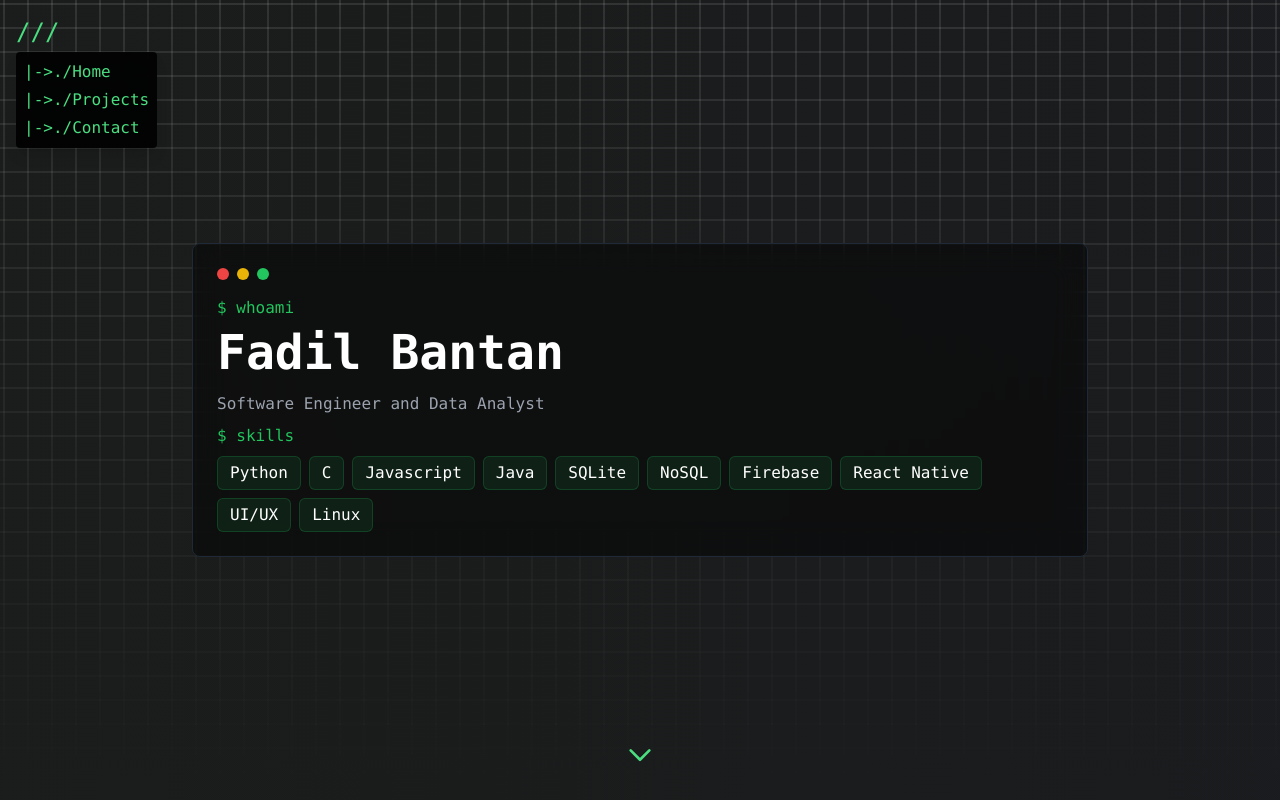
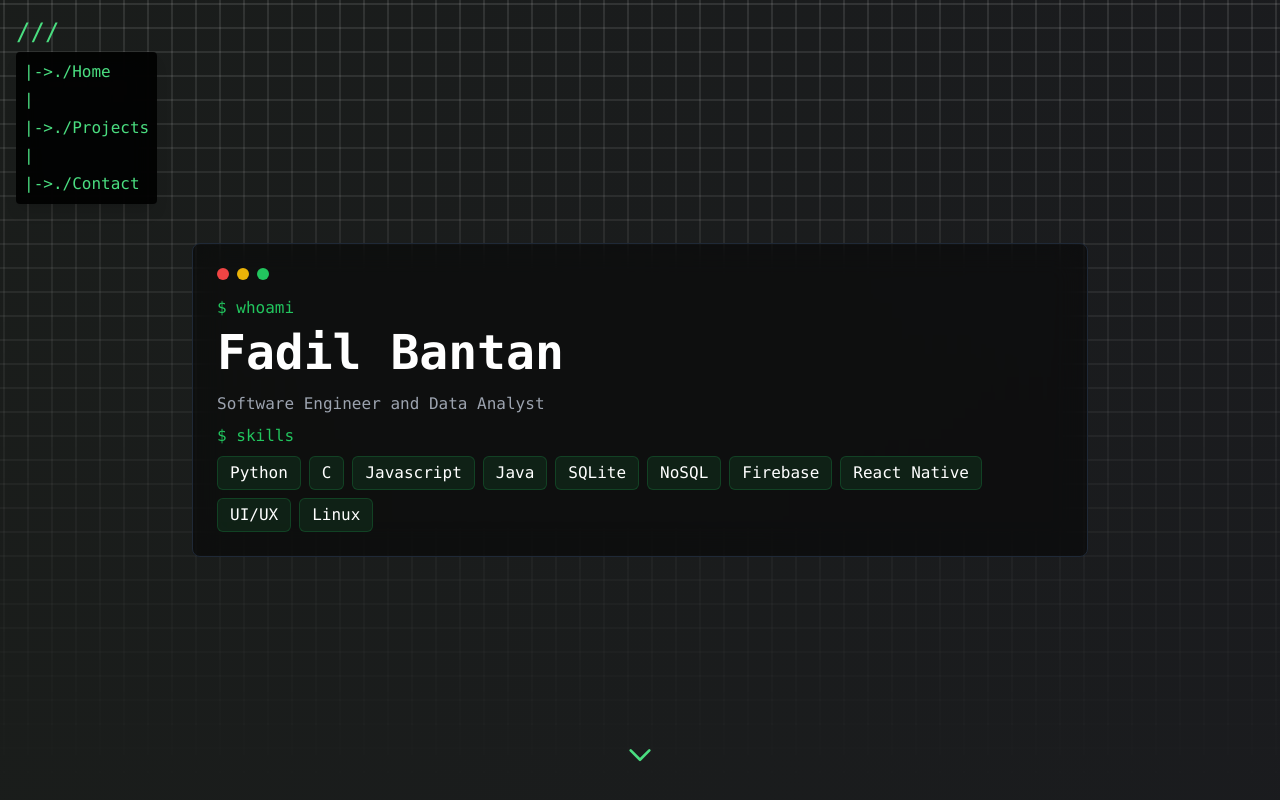
Before and after one commit to fadelbantan/builtbybantan, a Next.js app in the folder portfolio-site/: page / in a window 1280 px wide. Both pictures are taken after a click on the button "///". Shown: the top 800 px of the page. Built offline with nearby package versions, Linux system fonts and the light colour scheme.

Commit message:
fix: show folder tree style in dropdown menu

```diff
--- a/portfolio-site/app/components/DropdownMenu.tsx
+++ b/portfolio-site/app/components/DropdownMenu.tsx
@@ -31,6 +31,7 @@ export default function DropdownMenu() {
             >
               |-&gt;./Home
             </Link>
+            <span className="block font-mono text-green-400">|</span>
             <Link
               href="#projects"
               onClick={() => setOpen(false)}
@@ -38,6 +39,7 @@ export default function DropdownMenu() {
             >
               |-&gt;./Projects
             </Link>
+            <span className="block font-mono text-green-400">|</span>
             <Link
               href="#contact"
               onClick={() => setOpen(false)}
```
